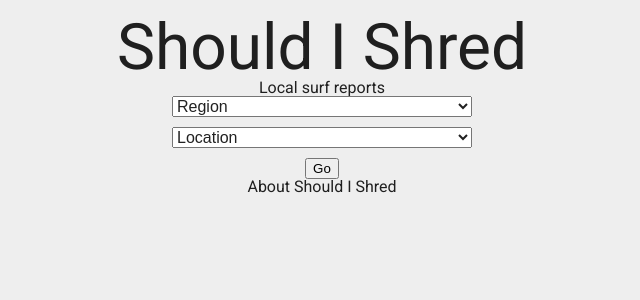
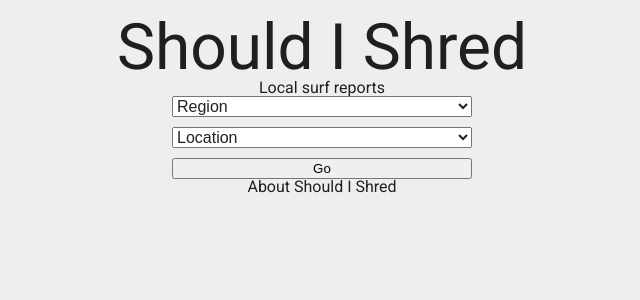
Before and after one commit to TunaSurf/ShouldIShred, a React (Create React App) app: page / in a window 1280 px wide. Shown: the top 300 px of the page, without its empty margins (318-958 px from the left). Built offline with nearby package versions, Linux system fonts and the light colour scheme.

Commit message:
use componentWillRecieveProps to fetch api of new route

```diff
--- a/src/LocationPage.js
+++ b/src/LocationPage.js
@@ -8,7 +8,6 @@ class LocationPage extends Component {
   constructor(props) {
     super(props);
     this.state = {
-      urlPath: window.location.pathname,
       userLocation: '',
       locationName: '',
       swellHeight: 0,
@@ -22,15 +21,14 @@ class LocationPage extends Component {
     }
     this.handleOpenSidebar = this.handleOpenSidebar.bind(this);
     this.handleCloseSidebar = this.handleCloseSidebar.bind(this);
-    this.handleSetLocation = this.handleSetLocation.bind(this);
   }
 
   componentDidMount() {
-    this.setFromApi();
+    this.setFromApi(this.props.match.url);
   }
 
-  setFromApi() {
-    this.callApi()
+  setFromApi(location) {
+    this.callApi(location)
       .then(res => this.setState({
         locationName: res.locationName,
         swellHeight: res.swellHeight,
@@ -44,8 +42,8 @@ class LocationPage extends Component {
       .catch(err => console.log(err));
   }
 
-  callApi = async () => {
-    const response = await fetch(this.state.urlPath);
+  callApi = async (location) => {
+    const response = await fetch(location);
     const body = await response.json();
 
     if (response.status !== 200) throw Error(body.message);
@@ -61,17 +59,10 @@ class LocationPage extends Component {
     this.setState({ showSidebar: false });
   }
 
-  handleSetLocation() {
+  componentWillReceiveProps(newProps) {
     this.handleCloseSidebar();
-    this.setState({ urlPath: window.location.pathname });
+    this.setFromApi(newProps.match.url);
   }
-
-  // componentDidUpdate(prevProps, prevState) {
-  //   if (this.state.urlPath !== prevProps.location.pathname) {
-  //     this.setFromApi();
-  //     console.log(prevProps.location.pathname);
-  //   }
-  // }
 
   render() {
     return (
@@ -83,7 +74,6 @@ class LocationPage extends Component {
         <Sidebar
           showSidebar={this.state.showSidebar}
           closeSidebar={this.handleCloseSidebar}
-          setLocation={this.handleSetLocation}
         />
         <CardList
           swellHeight={this.state.swellHeight}
--- a/src/Options.js
+++ b/src/Options.js
@@ -1,6 +1,5 @@
 import React, { Component } from 'react';
 import { withRouter } from 'react-router-dom';
-import { Link } from 'react-router-dom';
 import './Options.css';
 import { default as Locations } from './LocationList';
 
@@ -29,7 +28,6 @@ class Options extends Component {
   submitHandler(event) {
     event.preventDefault();
     if(this.state.location) this.props.history.push(this.state.location);
-    this.props.setLocation();
   }
 
   render() {
@@ -46,7 +44,7 @@ class Options extends Component {
     }
 
     return (
-      <form>
+      <form onSubmit={this.submitHandler}>
         <select
           name="region-select"
           id="region-select"
@@ -74,9 +72,7 @@ class Options extends Component {
           <option value="" disabled>Location</option>
           {locationSelect}
         </select>
-        <Link to={`/${this.state.location}`} >
-          <button type="button">Go</button>
-        </Link>
+        <button onClick={this.postLocation}>Go</button>
       </form>
     );
   }
--- a/src/OptionsPage.js
+++ b/src/OptionsPage.js
@@ -8,7 +8,7 @@ class OptionsPage extends Component {
       <section className="options-page">
         <h1>Should I Shred</h1>
         <h2>Local surf reports</h2>
-        <Options setLocation={this.props.setLocation} />
+        <Options />
         <span>About Should I Shred</span>
       </section>
     );
```
